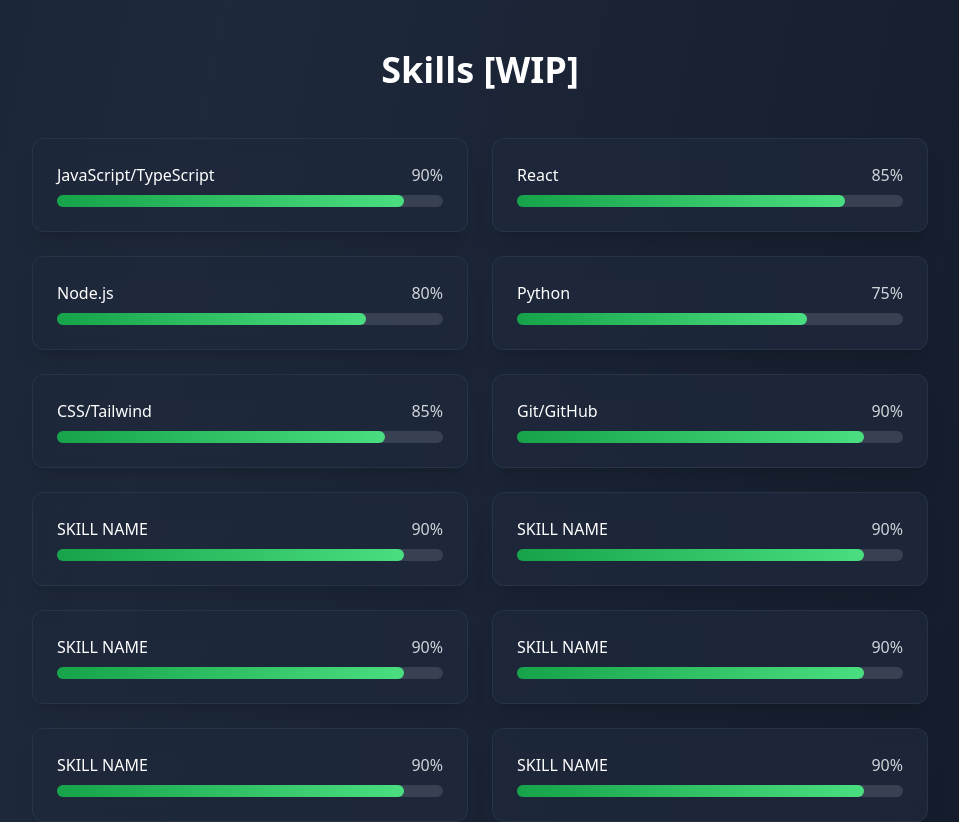
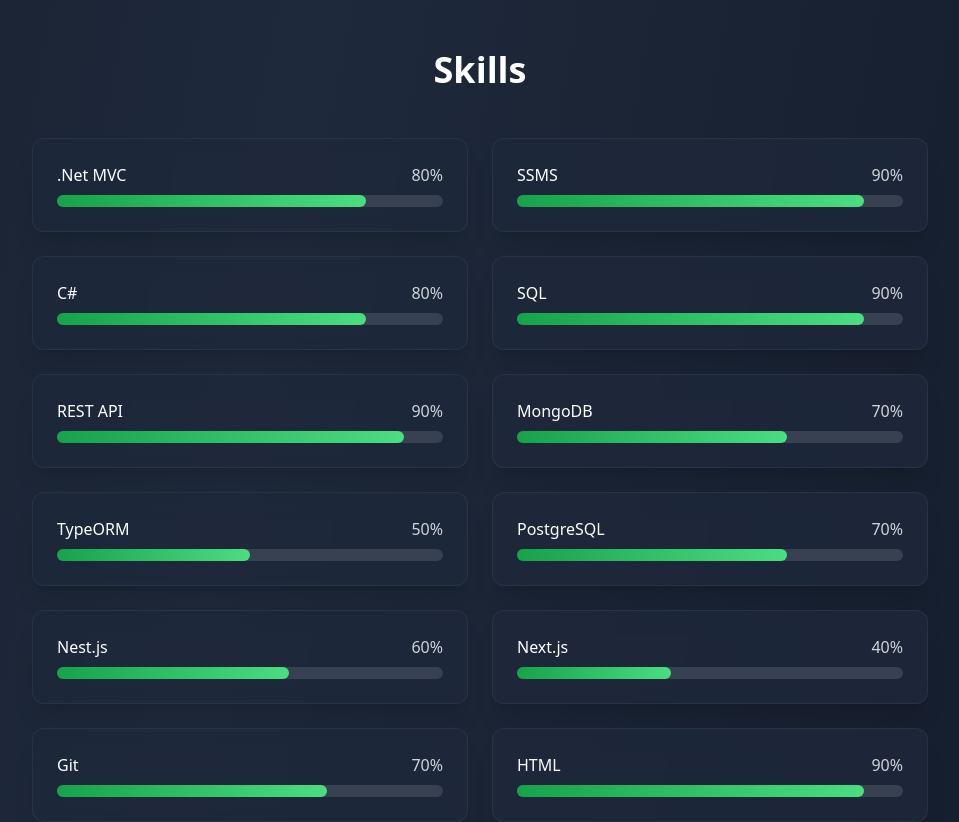
Before and after one commit to VladSoltaniuc/Personal-Website, a React (Create React App) app: page / in a window 1280 px wide. Shown: the part 4380-5202 px from the top of the page, without its empty margins (160-1119 px from the left). Built offline with nearby package versions, Linux system fonts and the light colour scheme.

Commit message:
Projects and Skills Done

```diff
--- a/src/App.tsx
+++ b/src/App.tsx
@@ -67,7 +67,7 @@
       id: 6,
       title: "University Microservices",
       description: "University management system, with features such as: enrollment, student dashboard, professor administration, scheduler, notifications, Import/Export etc. Extensive number of API routes using the Next.js standard and TypeORM conventions. This app covers everything related to a University's flow of work.",
-      technologies: ["Next.js", "TypeORM", "Typescript", "API", "PostgreSQL"],
+      technologies: ["Nest.js", "Next.js", "TypeORM", "Typescript", "API", "PostgreSQL"],
       image: "/Confidential.png"
     },
     {
@@ -99,7 +99,7 @@
       description: "Arward winning project made for 3ITC's programmers contest. It features a laser gun that interacts diferently based on the surface you shoot at. After introduceing the played through a short tutorial, you are faced with a series of puzzles where you have to use your wit and imagination to pass. Can you succeed? And more importantly, will you find the hidden Golden Trophy? Click on 'Details' for dowload instructions",
       technologies: ["Unreal Engine 4", "UE Build System", "Blueprints"],
       githubUrl: "https://github.com/VladSoltaniuc/Area31",
-      detailsUrl: "https://github.com/VladSoltaniuc/Area31/blob/master/HOW%20TO%20GET%20THE%20GAME-%20GOOGLE%20DRIVE.txt",
+      detailsUrl: "https://github.com/VladSoltaniuc/Area31/blob/master/GameplayArena31.3gp",
       image: "/Area1.jpg"
     },
     {
@@ -108,7 +108,7 @@
       description: "A race against time, a game where you play as a cube traveling through an unknown land of obstacles and rewards. Will you reach the end until the time runs out? Good luck! Click on 'Details' and then 'View raw' to dowload the installer",
       technologies: ["Unity 2020.3", "C#"],
       githubUrl: "https://github.com/VladSoltaniuc/CUBSAIN",
-      detailsUrl: "https://github.com/VladSoltaniuc/CUBSAIN/blob/master/Gameplay.mp4",
+      detailsUrl: "https://github.com/VladSoltaniuc/CUBSAIN/blob/main/Gameplay.mp4",
       image: "/Cubesain.jpg"
     },
     {
@@ -123,20 +123,32 @@
   ];
 
   const skills: Skill[] = [
-    { name: "JavaScript/TypeScript", level: 90 },
-    { name: "React", level: 85 },
-    { name: "Node.js", level: 80 },
-    { name: "Python", level: 75 },
-    { name: "CSS/Tailwind", level: 85 },
-    { name: "Git/GitHub", level: 90 },
-    { name: "SKILL NAME", level: 90 },
-    { name: "SKILL NAME", level: 90 },
-    { name: "SKILL NAME", level: 90 },
-    { name: "SKILL NAME", level: 90 },
-    { name: "SKILL NAME", level: 90 },
-    { name: "SKILL NAME", level: 90 },
-    { name: "SKILL NAME", level: 90 },
-    { name: "SKILL NAME", level: 90 },
+    { name: ".Net MVC", level: 80 },
+    { name: "SSMS", level: 90 },
+    { name: "C#", level: 80 },
+    { name: "SQL", level: 90 },
+    { name: "REST API", level: 90 },
+    { name: "MongoDB", level: 70 },
+    { name: "TypeORM", level: 50 },
+    { name: "PostgreSQL", level: 70 },
+    { name: "Nest.js", level: 60 },
+    { name: "Next.js", level: 40 },
+    { name: "Git", level: 70 },
+    { name: "HTML", level: 90 },
+    { name: "TypeScript", level: 60 },
+    { name: "CSS", level: 80 },
+    { name: "JavaScript", level: 60 },
+    { name: "English", level: 90 },
+    { name: "Research", level: 90 },
+    { name: "Communication", level: 90 },
+    { name: "Analysis", level: 90 },
+    { name: "React", level: 30 },
+    { name: "Python", level: 20 },
+    { name: "A.I. Integration", level: 40 },
+    { name: "Leaflet", level: 20 },
+    { name: "A.I. Machine Learning", level: 30 },
+    { name: "UnrealEngine4", level: 20 },
+    { name: "Unity", level: 20 },
   ];
 
   const scrollToSection = (sectionId: string): void => {
@@ -376,7 +388,7 @@
       {/* Skills Section */}
       <section id="skills" className="py-20 px-4">
         <div className="max-w-4xl mx-auto">
-          <h2 className="text-4xl font-bold text-white mb-12 text-center">Skills [WIP]</h2>
+          <h2 className="text-4xl font-bold text-white mb-12 text-center">Skills</h2>
           <div className="grid grid-cols-1 md:grid-cols-2 gap-6">
             {skills.map((skill) => (
               <div key={skill.name} className="bg-slate-800/80 backdrop-blur-md rounded-xl p-6 border border-slate-700/50 shadow-xl">
```
